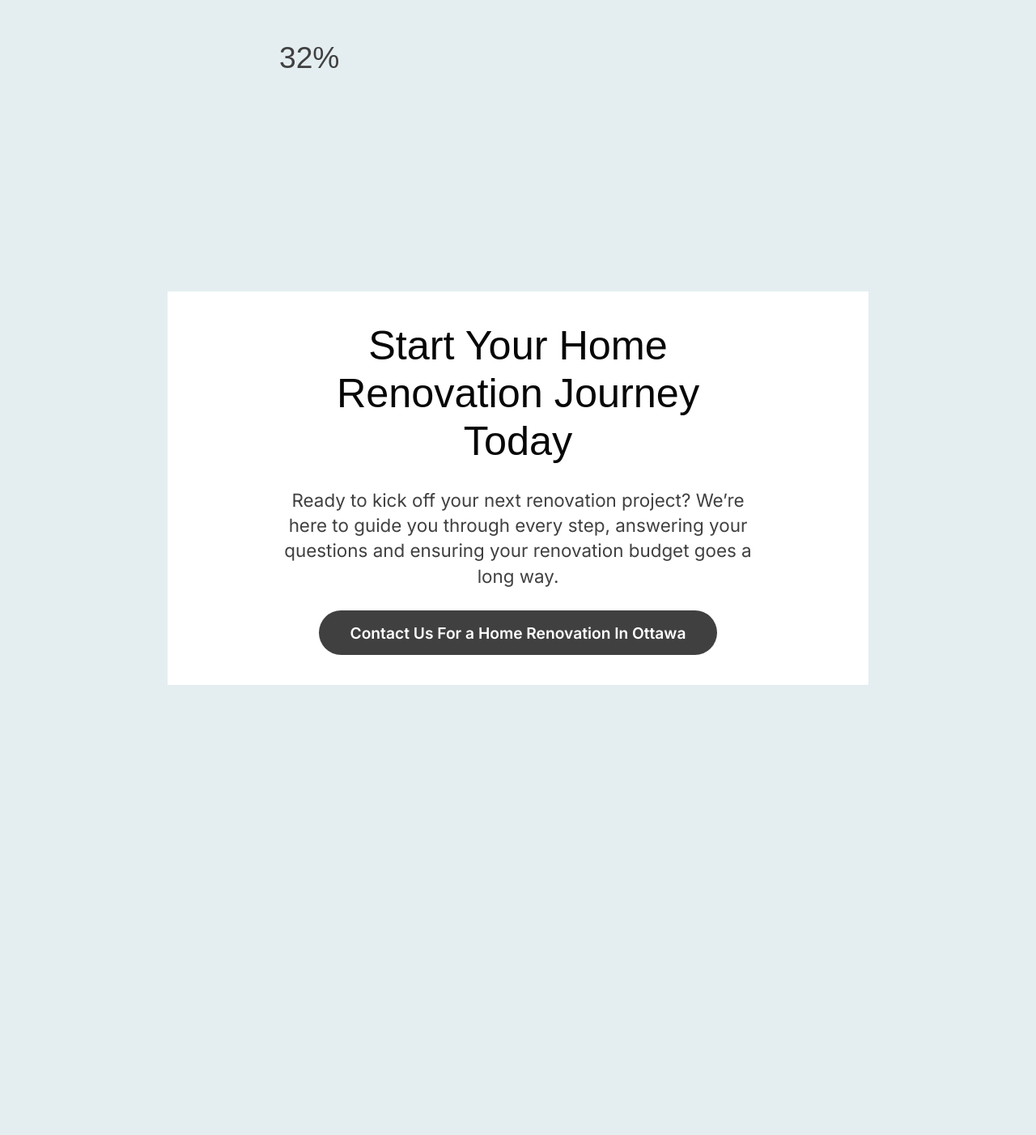
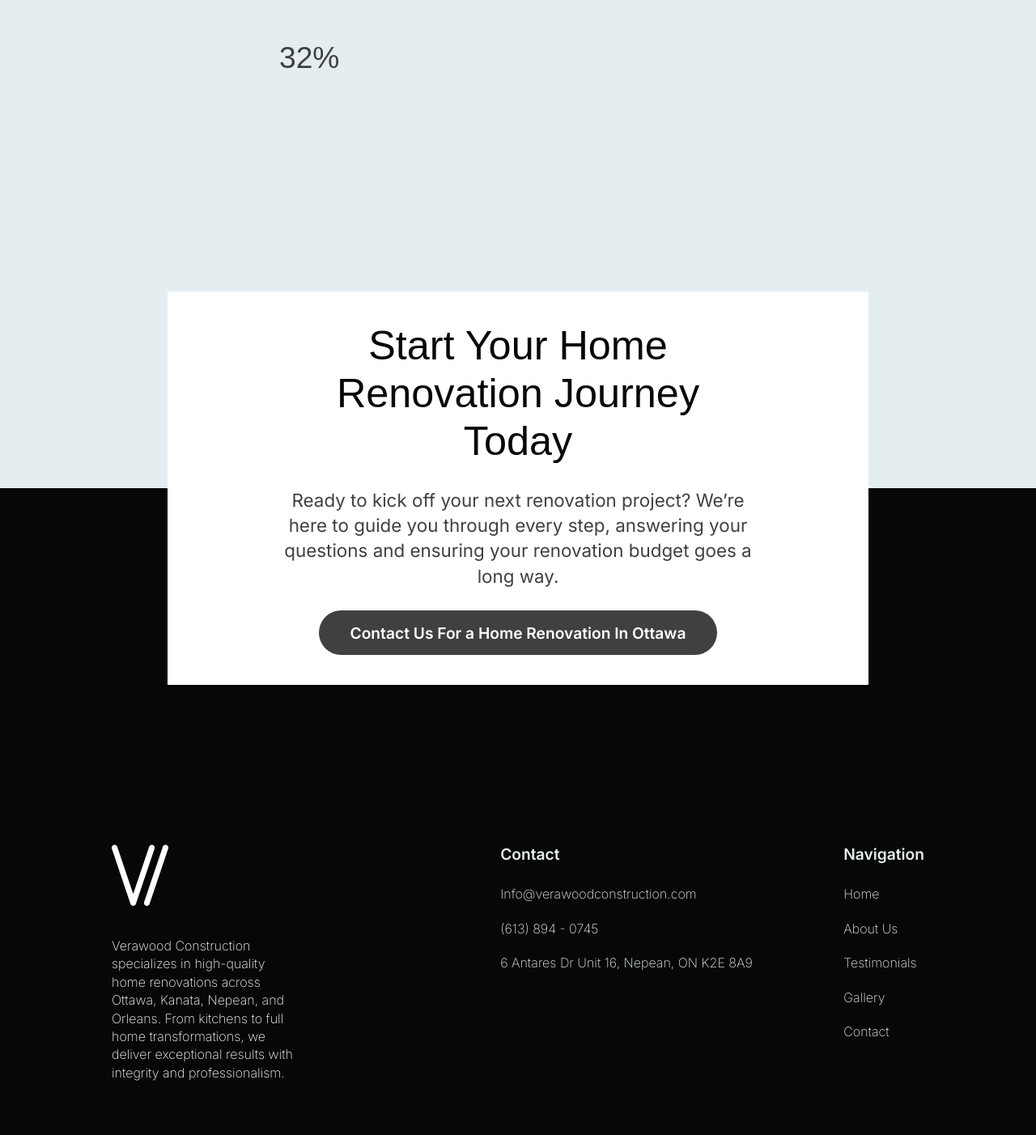
Before and after one commit to Show-The-World/Verawoord-Construction, a Node project: template src/pages/test.njk in a window 1280 px wide. Shown: the part 1760-3162 px from the top of the page at 81% size. Before the commit the page ends 2606 px from the top, so only its background shows below. Run offline with Node 20 templates, Linux system fonts and the light colour scheme; the template is opened without the code that fills it, so the values that code supplies are empty; some libraries are stand-ins or nearby versions; some web fonts are replaced.

Commit message:
made footer and changed header icons

```diff
--- a/src/_includes/base_layouts/footer.njk
+++ b/src/_includes/base_layouts/footer.njk
@@ -0,0 +1,26 @@
+<footer class="colorInvert -lf-bgColor-1">
+    <div class="descriptionContainer">
+        <a href="/" class="logo"><img src="/assets/logo_small_light.svg" alt=""></a>
+        <p class="-t-light1">Verawood Construction specializes in high-quality home renovations across Ottawa, Kanata, Nepean, and Orleans. From kitchens to full home transformations, we deliver exceptional results with integrity and professionalism.</p>
+    </div>
+    <div class="infoContainer">
+         <div class="contactContainer">
+            <div class="-t-1 title">Contact</div>
+            <ul>
+                <li><a class="-t-light1" href="mailto:info@verawoodconstruction.com">Info@verawoodconstruction.com</a></li>
+                <li><a class="-t-light1" href="tel:+6138940745">(613) 894 - 0745</a></li>
+                <li><address class="-t-light1">6 Antares Dr Unit 16, Nepean, ON K2E 8A9</address></li>
+            </ul>
+        </div>
+        <div class="navContainer">
+            <div class="-t-1 title">Navigation</div>
+            <nav><ul>
+                <li><a class="-t-light1" href="/">Home</a></li>
+                <li><a class="-t-light1" href="/about">About Us</a></li>
+                <li><a class="-t-light1" href="/testimonials">Testimonials</a></li>
+                <li><a class="-t-light1" href="/gallery">Gallery</a></li>
+                <li><a class="-t-light1" href="/contact">Contact</a></li>
+            </ul></nav>
+        </div>
+    </div>
+</footer>
--- a/src/_includes/base_layouts/header.njk
+++ b/src/_includes/base_layouts/header.njk
@@ -1,9 +1,9 @@
 <header class="colorInvert -lf-bgColor-1">
     <input type="checkbox" name="navMenuToggle" id="navMenuToggle" class="invCheckbox">
     <ul class="info">
-        <li><a class="-b-info -f-iconText-inline1" href="tel:+6138940745"><img src="/assets/icon_email_light.svg" alt="" class="icon">(613) 894-0745</a></li>
+        <li><a class="-b-info -f-iconText-inline1" href="tel:+6138940745"><img src="/assets/icon_phone_light.svg" alt="" class="icon">(613) 894-0745</a></li>
         <li><a class="-b-info -f-iconText-inline1" href="mailto:info@verawoodconstruction.com"><img src="/assets/icon_email_light.svg" alt="" class="icon">Info@VerawoodConstruction.com</a></li>
-        <li><p class="-b-info -f-iconText-inline1"><img src="/assets/icon_email_light.svg" alt="" class="icon">Mon - Fri : 9am - 5pm</p></li>
+        <li><p class="-b-info -f-iconText-inline1"><img src="/assets/icon_time_light.svg" alt="" class="icon">Mon - Fri : 9am - 5pm</p></li>
     </ul>
     <hr>
     <nav id="headerNav">
--- a/src/_includes/boilerplate/boilerplate.njk
+++ b/src/_includes/boilerplate/boilerplate.njk
@@ -44,7 +44,7 @@
 
 
 {% if hasCTA | default(true) %}
-<section class="section -lu-narrowSection-1">
+<section class="section -lu-narrowSection-1 -lf-bgColorHalf-vert-1">
     <div class="-sectionItems-center -lu-narrowSection-1 -lu-padding-even3 -lf-bgColor-2 -spread-spacing2">
         <h2>Start Your Home Renovation Journey Today</h2>
         <p>Ready to kick off your next renovation project? We’re here to guide you through every step, answering your questions and ensuring your renovation budget goes a long way.</p>
--- a/src/pages/index.njk
+++ b/src/pages/index.njk
@@ -12,7 +12,7 @@ hasSubHero: false
 
 
 {% block content %}
-<section id="heroMain" class="section -lf-backsplash-1 -lf-bgColorHalf-1 -layout-2Col_ImgSpread-2 -lu-layoutSideMarginImgOverflow-right">
+<section id="heroMain" class="section -lf-backsplash-1 -lf-bgColorHalf-hor-1 -layout-2Col_ImgSpread-2 -lu-layoutSideMarginImgOverflow-right">
     <div class="container -spread-spacing2">
         <h1>Your Go-To Team for Home Renovations in Ottawa</h1>
         <p>Your go-to team for Ottawa home renovations, Verawood Construction transforms homes with expert craftsmanship and quality materials. From full home makeovers to kitchens, bathrooms, basements, and additions, we deliver stunning, budget-friendly results. Serving Ottawa, Kanata, Nepean, and Orleans, we turn your renovation vision into reality—on time and on budget.</p>
--- a/src/styles/components.css
+++ b/src/styles/components.css
@@ -22,7 +22,7 @@ h2{
     font-weight: 500;
 }
 
-h3{
+h3, .-t-h3{
     font-family: Sofia Sans, sans-serif;
     font-size: calc((22 /16 * 1rem) + ((32 - 22) * ((100vw - 320px) / (1920 - 320))));
     font-weight: 500;
@@ -56,6 +56,12 @@ a, button, label, input[type=submit], .-t-1{
     font-size: calc((24 /16 * 1rem) + ((46 - 24) * ((100vw - 320px) / (1920 - 320))));
 }
 
+
+.-t-light1{
+    font-weight: 200;
+    font-size: 16px;
+    font-family: Inter, sans-serif;
+}
 
 .-t-uppercase{
     text-transform: uppercase;
@@ -752,9 +758,60 @@ header .navMenuToggle{
 }
 
 
+/******************************************************************************************************************************************/
+/**************************************************************** FOOTER ******************************************************************/
+/******************************************************************************************************************************************/
 
 
+footer{
+    display: flex;
+    width: 100%;
+    --gapSize: var(--s-spacing8);
+}
+footer .descriptionContainer{
+    flex: 0.3;
+}
+footer .descriptionContainer .logo{
+    margin-bottom: var(--s-spacing3);
 
+    object-fit: contain;
+    height: auto;
+    width: 30%;
+}
+footer .descriptionContainer .logo:hover{
+    scale: 1.1;
+}
+
+footer .infoContainer{
+    flex: 1;
+
+    display: flex;
+    gap: var(--gapSize);
+
+    justify-content: end;
+}
+
+footer .infoContainer *:not(:last-child){
+    margin-bottom: 1.4em;
+}
+
+@media screen and (max-width:1000px){
+    footer{
+        flex-direction: column;
+        gap: var(--gapSize);
+    }
+
+    footer .infoContainer{
+        justify-content: center;
+    }
+}
+
+
+@media screen and (max-width:480px){
+    footer .infoContainer{
+        flex-direction: column;
+    }
+}
 
 /******************************************************************************************************************************************/
 /**************************************************************** subHero *****************************************************************/
--- a/src/styles/styles.css
+++ b/src/styles/styles.css
@@ -91,6 +91,7 @@ img{
     --s-spacing5: calc((30 / 16 * 1rem) + ((80 - 30) * ((100vw - 320px) / (1920 - 320))));
     --s-spacing6: calc((35 / 16 * 1rem) + ((95 - 35) * ((100vw - 320px) / (1920 - 320))));
     --s-spacing7: calc((48 / 16 * 1rem) + ((115 - 48) * ((100vw - 320px) / (1920 - 320))));
+    --s-spacing8: calc((56 / 16 * 1rem) + ((150 - 56) * ((100vw - 320px) / (1920 - 320))));
 }
 
 
@@ -142,9 +143,9 @@ input.invCheckbox{
 
 
 
-/**************************************************************************************************************************************/
-/*************************************************************** SECTION **************************************************************/
-/**************************************************************************************************************************************/
+/******************************************************************************************************************************************/
+/**************************************************************** subHero *****************************************************************/
+/******************************************************************************************************************************************/
 
 
 
@@ -155,6 +156,17 @@ input.invCheckbox{
     margin-bottom: -1px;
 }
 
+
+/******************************************************************************************************************************************/
+/**************************************************************** FOOTER ******************************************************************/
+/******************************************************************************************************************************************/
+
+footer{
+    padding-left: var(--s-sideMargin);
+    padding-right: var(--s-sideMargin);
+    padding-top: calc(var(--s-sectionSpace) / 4);
+    padding-bottom: calc(var(--s-sectionSpace) / 4);
+}
 
 
 
--- a/src/styles/tools.css
+++ b/src/styles/tools.css
@@ -208,10 +208,10 @@
 
 
 /* Sets Half background to section to spefific color */
-.-lf-bgColorHalf-1 {
+.-lf-bgColorHalf-hor-1 {
     position: relative;
 }
-.-lf-bgColorHalf-1::before {
+.-lf-bgColorHalf-hor-1::before {
     content: "";
     position: absolute;
     background-color: var(--c-accent2);
@@ -224,10 +224,28 @@
 
 
 @media screen and (max-width:800px){
-    .-lf-bgColorHalf-1::before {
+    .-lf-bgColorHalf-hor-1::before {
         all: unset;
     }
 }
+
+
+
+.-lf-bgColorHalf-vert-1{
+    position: relative;
+}
+
+.-lf-bgColorHalf-vert-1::before {
+    content: "";
+    position: absolute;
+    background-color: var(--c-FG1);
+    bottom: 0;
+    top: 50%;
+    left: 0;
+    right: 0;
+    z-index: -999;
+}
+
 
 
 
```
Also changed, not shown: src/assets/icon_phone_light.svg (added), src/assets/icon_time_light.svg (added), src/assets/logo_small_light.svg (added).
